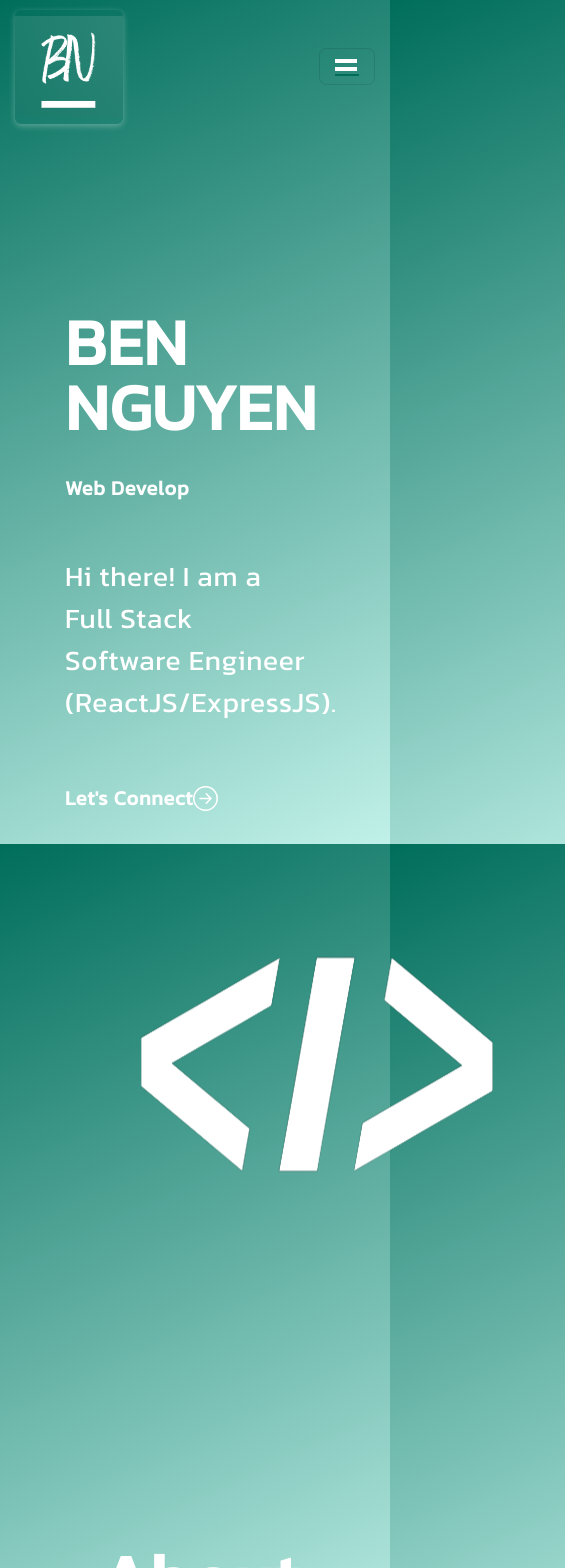
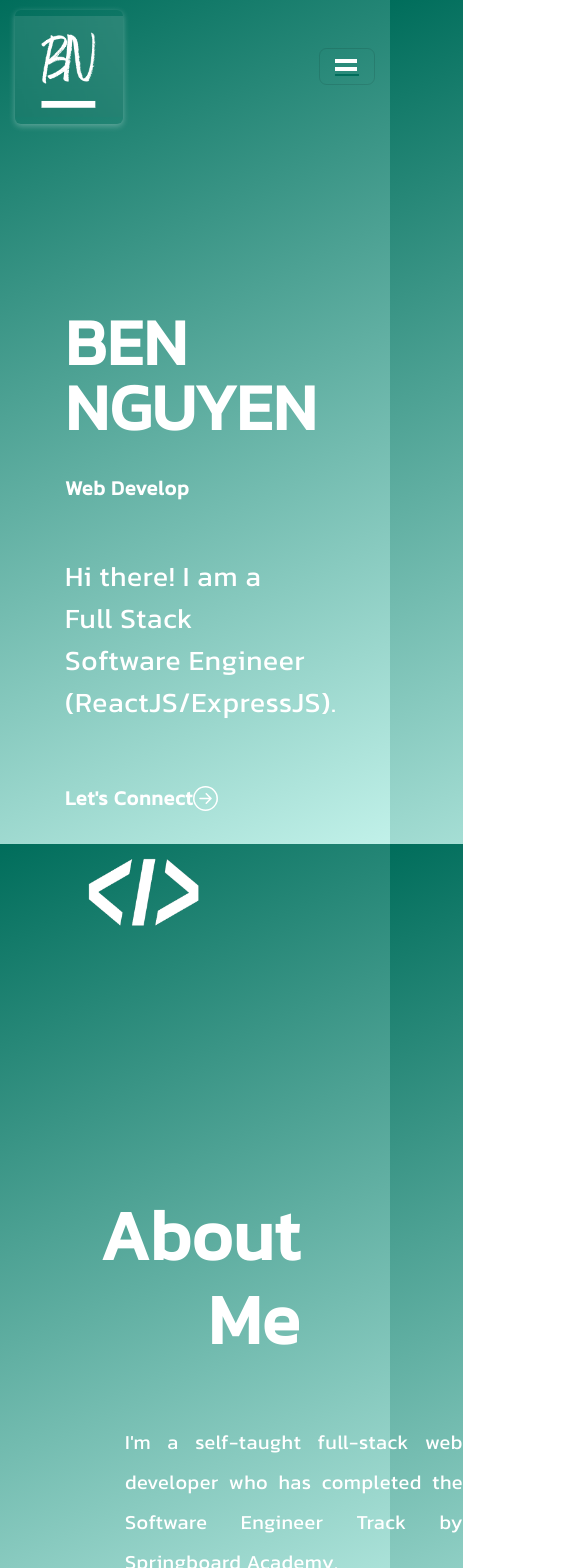
Before and after one commit to bennguyenn24/Personal-Portfolio, a React (Vite) app in the folder client/: page / in a window 390 px wide. Shown: the top 1568 px of the page, 565 px wide, since content can reach past the window. Built offline with nearby package versions, Linux system fonts and the light colour scheme.

Commit message:
Added Banner mobile responsiveness

```diff
--- a/client/src/components/Banner.css
+++ b/client/src/components/Banner.css
@@ -101,3 +101,9 @@
 text-rotate > .wrap {
 	border-right: 0.08 em solid #666;
 }
+
+@media (max-width: 767.98px) {
+	.banner .logo-image {
+	  max-width: 60%;
+	}
+  }
--- a/client/src/components/Banner.jsx
+++ b/client/src/components/Banner.jsx
@@ -77,7 +77,7 @@ const Banner = () => {
             </TrackVisibility>
           </Col>
           <Col xs={12} md={6} xl={5}>
-            <img src={logo4} alt="Header Img" className="logo-image" />
+            <img src={logo4} alt="Header Img" className="logo-image" img-fluid />
           </Col>
         </Row>
       </Container>
```
